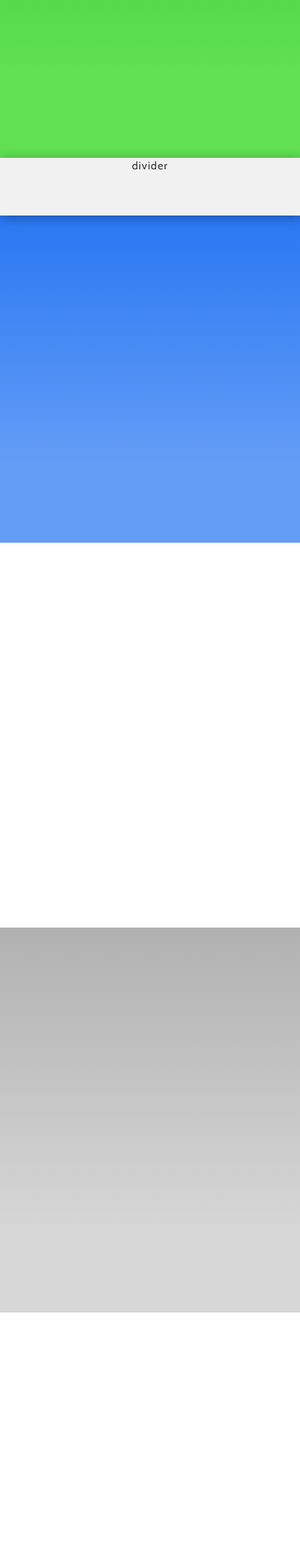
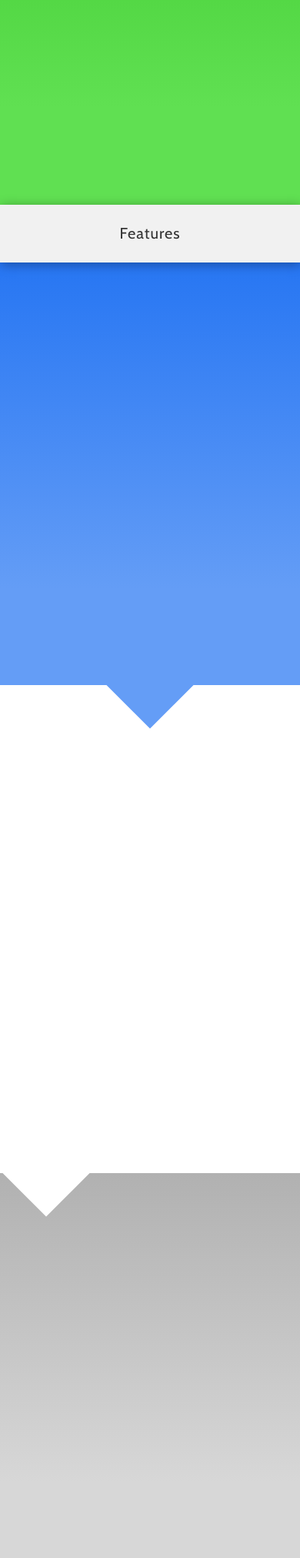
Before and after one commit to almgong/rock-et, a Django app: page / in a window 390 px wide. Shown: the part 923-2947 px from the top of the page at 77% size. Before the commit the page ends 2628 px from the top, so only its background shows below. Run offline with Django 3.2, Linux system fonts and the light colour scheme; some libraries are stand-ins or nearby versions.

Commit message:
commit did not go through

```diff
--- a/main/templates/main/landing_page.template.html
+++ b/main/templates/main/landing_page.template.html
@@ -32,7 +32,7 @@
 <!-- principles -->
 <div class="row intro-section principles">
 	<div>
-		<div class="text-center intro-section-title">
+		<div class="text-center intro-header">
 			Our principles
 		</div>
 
@@ -42,12 +42,12 @@
 				Circle image
 			</div>
 
-			<div class="principle-header">
+			<div class="intro-subheader">
 				Human-centered.
 			</div>
 
 			<div class="principle-text">
-				Education requires commitment, not better technology. Com-et focuses on
+				Education requires commitment, not better technology. Rocket focuses on
 				helping you form better study habits and offers an environment tweaked to the last
 				string for you. Designed by humans for humans.
 			</div>
@@ -60,12 +60,12 @@
 				Circle image
 			</div>
 
-			<div class="principle-header">
+			<div class="intro-subheader">
 				A cognitive approach.
 			</div>
 
 			<div class="principle-text">
-				Com-et takes advantage of the strengths and weaknesses of the human
+				Rocket takes advantage of the strengths and weaknesses of the human
 				mind and exploits both to bolster learning. Allow us to manage the
 				dedicated learning environment so that you can focus on your studies.
 			</div>
@@ -78,13 +78,13 @@
 				Circle image
 			</div>
 
-			<div class="principle-header">
+			<div class="intro-subheader">
 				Always free.
 			</div>
 
 			<div class="principle-text">
-				Education does not have a price tag. We at Com-et believe
-				strongly in the equality of education for all. The Com-et
+				Education does not have a price tag. We at Rocket believe
+				strongly in the equality of education for all. The Rocket
 				team vows to never offer premium services or ask for any
 				form of payment.
 			</div>
@@ -93,25 +93,131 @@
 	</div>
 </div>
 <div class="bar-divider divider text-center">
-	<div>divider</div>
+	<div class="intro-header">
+		<div>
+			Features
+		</div>
+	</div>
 </div>
 
 <!-- end principles -->
 
 <!-- features 1 -->
 <div class="row intro-section features-1">
-	<div>Features 1</div>
+	<div>
+		<div class="feature">
+
+			<div class="intro-header text-center">
+				(1) A break system.
+			</div>
+
+			<div class="feature-body">
+
+				<div class="col-sm-6">
+					One image here with picture of tired cartoon
+				</div>
+
+				<div class="col-sm-6">
+					Image of app's break system
+				</div>
+
+			</div>
+
+			<div class="feature-text text-center">
+
+				<p>
+					You are not a machine, regardless of how much you might aspire to be one.
+					<br />
+
+					Rocket offers a simple, yet revolutionary break system that other learning
+					applications do not consider.
+
+					<br/> <br/ >
+
+					Semi-optional breaks are offered throughout each course, allowing you
+					to step outside, check your social media accounts, or enjoy a quick online video.
+
+					<br /> <br />
+
+					This is because we know studying can be difficult; headaches, fatigue, and cognitive exhaustion only make
+					it worse. We promise to make it easier on you so that you can reach your learning
+					goals.
+
+				</p>
+
+			</div>
+
+		</div>
+	</div>
+</div>
+<div class="triangle-divider divider divider-middle">
+	<div></div>
 </div>
 <!-- end features 1 -->
 
 <!-- features 2 -->
 <div class="row intro-section features-2">
-	<div>Features 2</div>
+	<div>
+		<div class="col-sm-6 feature text-center">
+
+			<div class="intro-header">
+				(2) Multiple contexts.
+			</div>
+
+			<div class="feature-body">
+				image of reviews/pop-quiz
+			</div>
+
+			<div class="feature-text">
+				<p>
+					Your memory is better when you repeat things in your head.
+					<br /> <br />
+					Rocket offers a seamless review system that allows for repetition
+					and re-encoding. This means more contexts for you to learn and understand
+					course topics.
+				</p>
+			</div>
+
+		</div>
+
+		<div class="col-sm-6 feature text-center">
+
+			<div class="intro-header">
+				(3) Ask a "Tweetcher".
+			</div>
+
+			<div class="feature-body">
+				image of twitter
+			</div>
+
+			<div class="feature-text">
+				<p>
+					Yes, we came up with that pun.
+
+					<br /> <br />
+
+					It can be difficult to get help when you need it, be it due to
+					availability or intimidation - we won't ask.
+
+					<br /> <br />
+
+					We integrated Twitter so that you can Tweet your questions anonymously to a
+					teacher. This means quicker responses and less hesitation.
+				</p>
+			</div>
+
+		</div>
+	</div>
+</div>
+<div class="triangle-divider divider divider-left">
+	<div></div>
 </div>
 <!-- end features 2 -->
 
 <!-- ending -->
-<div class="row intro-section intro-ending">
-	<div>Ending</div>
+<div class="row intro-section intro-ending text-center">
+	<div>
+		What are you waiting for?
+	</div>
 </div>
 <!-- end ending -->
```
